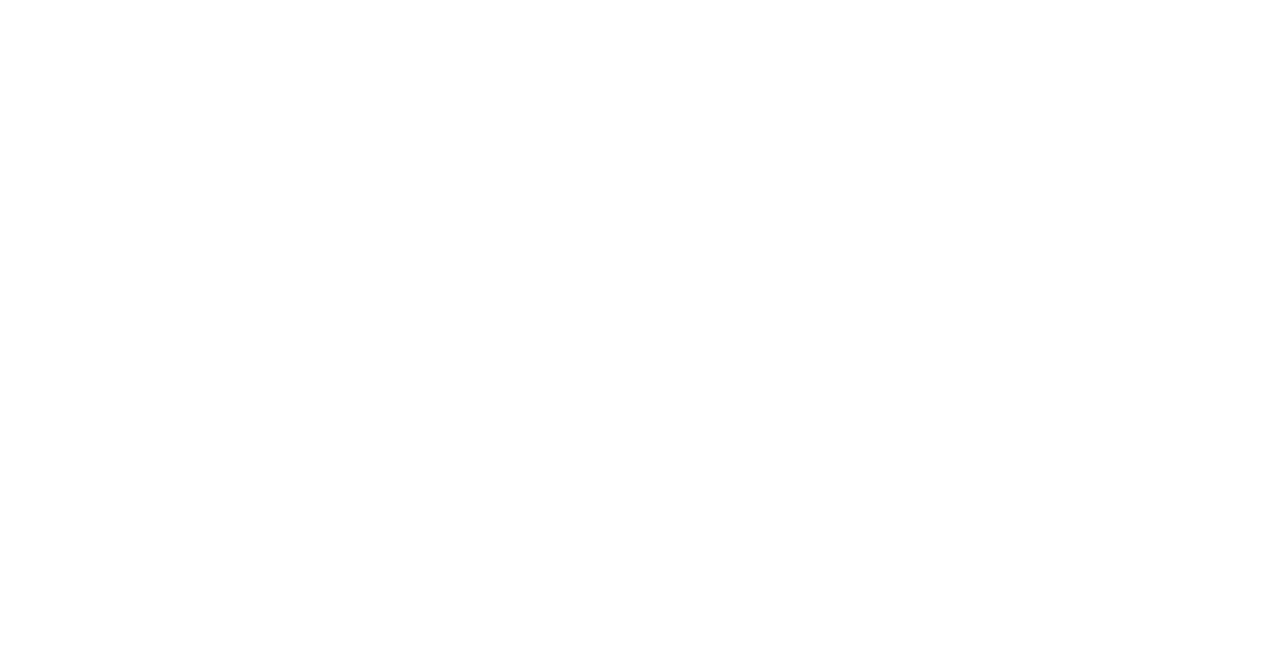
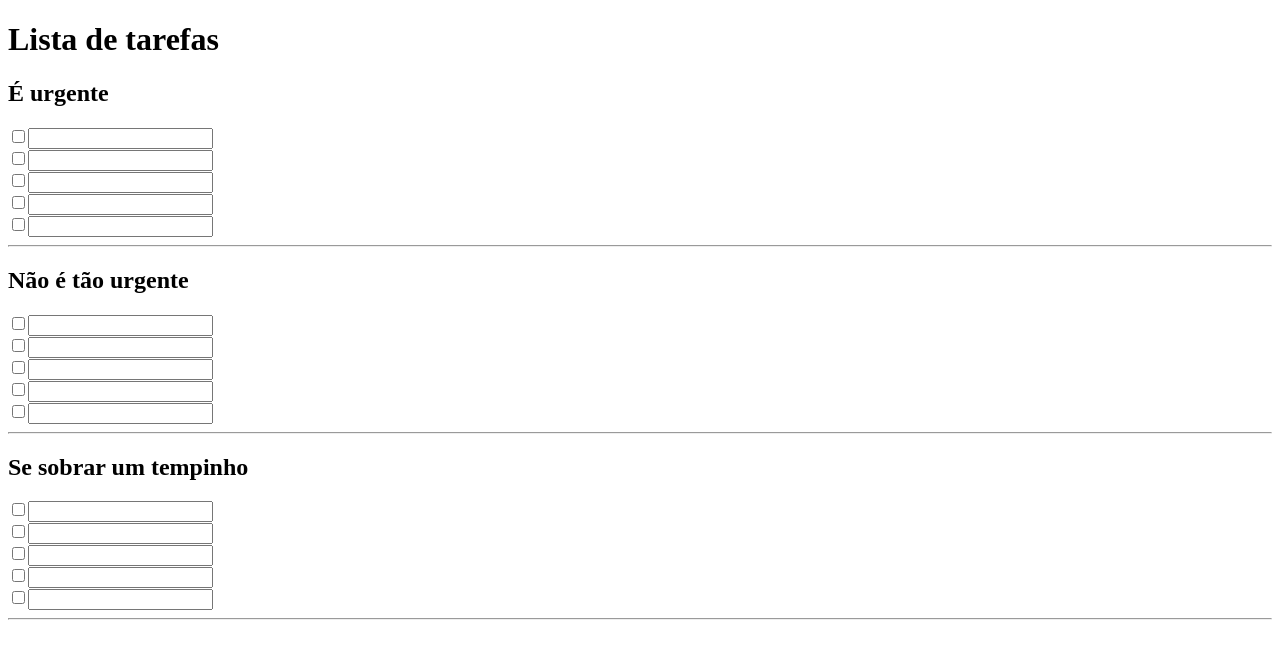
Before and after one commit to PedroLucasDeveloper/Lista-de-Tarefas, a plain HTML site: page index.html in a window 1280 px wide. Drawn offline with Linux system fonts and the light colour scheme.

Commit message:
Adicionei conteúdo

```diff
--- a/index.html
+++ b/index.html
@@ -4,9 +4,37 @@
     <meta charset="UTF-8">
     <meta http-equiv="X-UA-Compatible" content="IE=edge">
     <meta name="viewport" content="width=device-width, initial-scale=1.0">
-    <title>Document</title>
+    <link rel="shortcut icon" href="Kalangozilla-Skrynium-Black-Naruto.ico" type="image/x-icon">
+    <title>Lista de tarefas</title>
 </head>
 <body>
+    <main>
+    <form>
+        <h1>Lista de tarefas</h1>
 
+            <h2>É urgente</h2>
+        <input type="checkbox" name="checkbox1"><input type="text" name="text1"><br>
+        <input type="checkbox" name="checkbox2"><input type="text" name="text2"><br>
+        <input type="checkbox" name="checkbox3"><input type="text" name="text3"><br>
+        <input type="checkbox" name="checkbox4"><input type="text" name="text4"><br>
+        <input type="checkbox" name="checkbox5"><input type="text" name="text5"><br>
+<hr>
+             <h2>Não é tão urgente</h2>
+        <input type="checkbox" name="checkbox6"><input type="text" name="text6"><br>
+        <input type="checkbox" name="checkbox7"><input type="text" name="text7"><br>
+        <input type="checkbox" name="checkbox8"><input type="text" name="text8"><br>
+        <input type="checkbox" name="checkbox9"><input type="text" name="text9"><br>
+        <input type="checkbox" name="checkbox10"><input type="text" name="text10"><br>
+<hr>
+             <h2>Se sobrar um tempinho</h2>
+        <input type="checkbox" name="checkbox6"><input type="text" name="text6"><br>
+        <input type="checkbox" name="checkbox7"><input type="text" name="text7"><br>
+        <input type="checkbox" name="checkbox8"><input type="text" name="text8"><br>
+        <input type="checkbox" name="checkbox9"><input type="text" name="text9"><br>
+        <input type="checkbox" name="checkbox10"><input type="text" name="text10"><br>
+<hr>
+
+    </form>
+    </main>
 </body>
 </html>
```
Also changed, not shown: Kalangozilla-Skrynium-Black-Naruto.ico (added).
